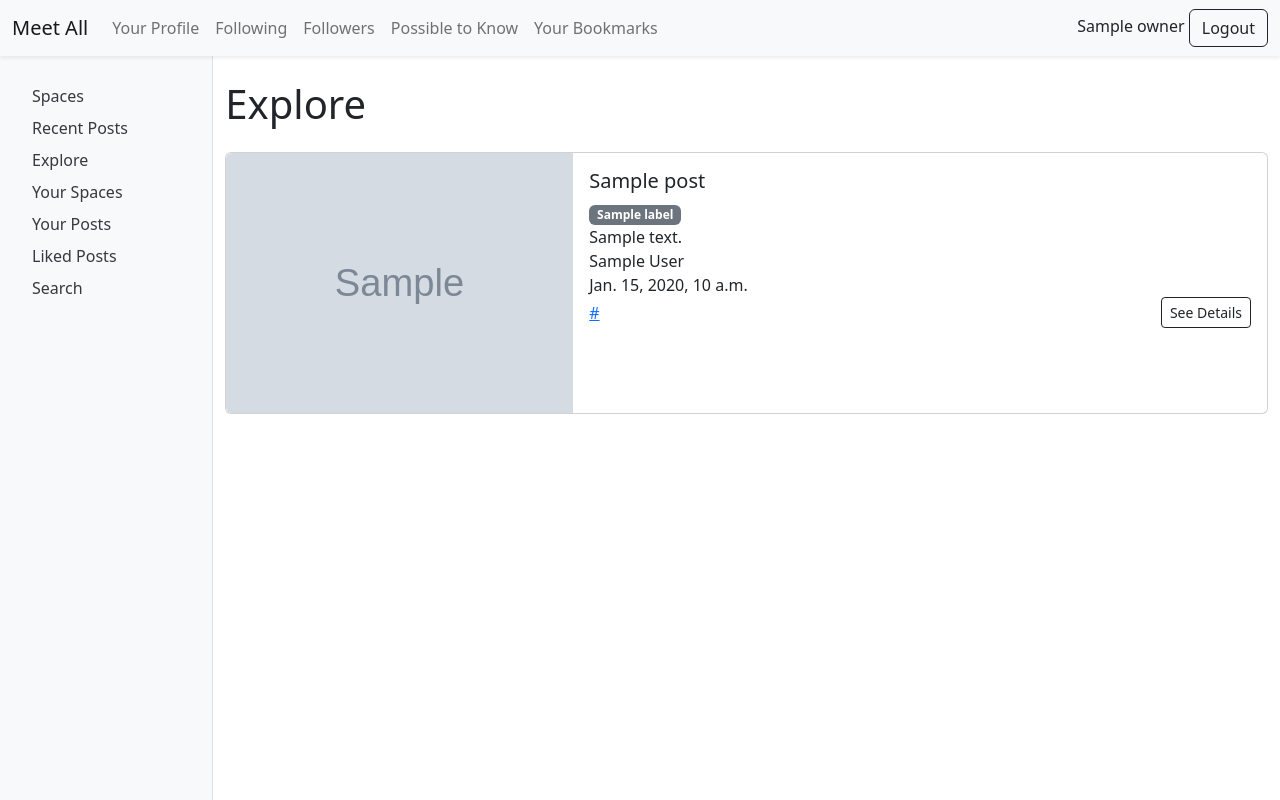
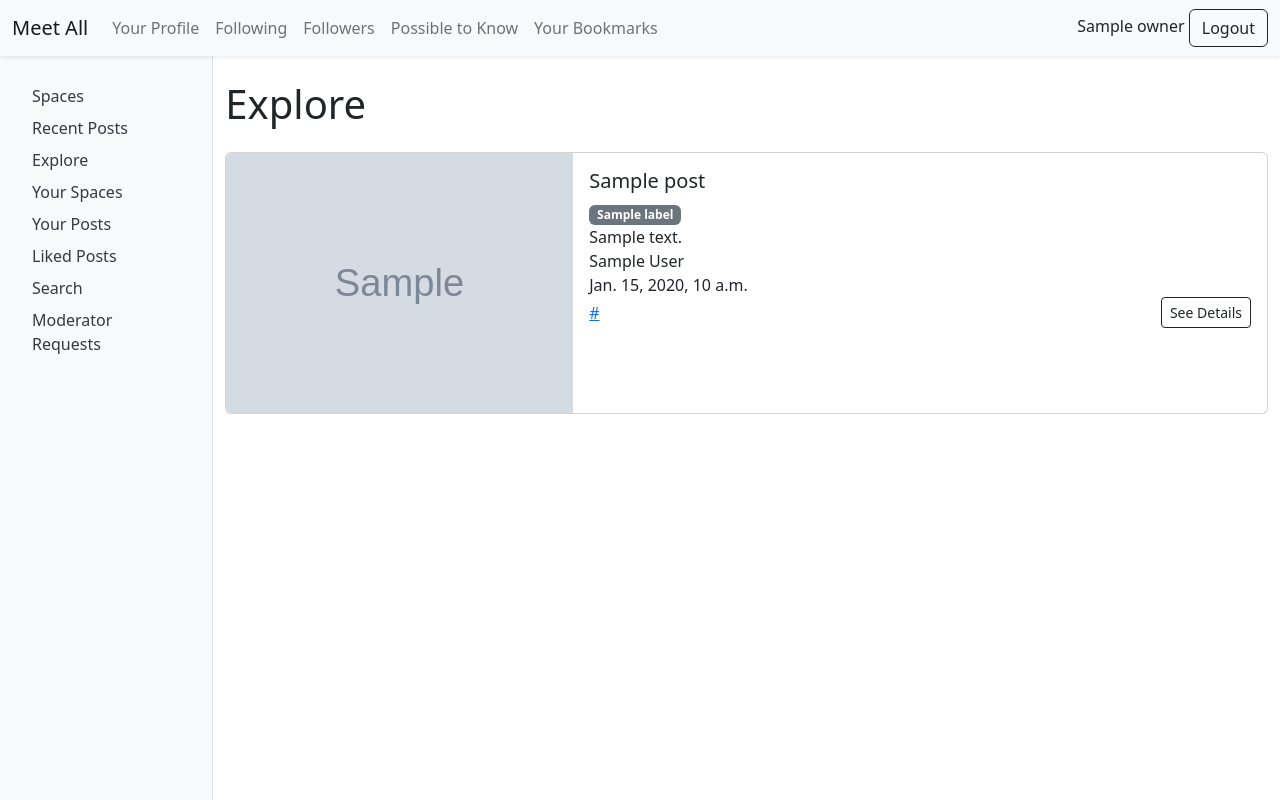
Before and after one commit to dogukanarslan/SWE574-Group-3, a Django app: template app/frontend/templates/explore.html in a window 1280 px wide. Run offline with Django 3.2, Linux system fonts and the light colour scheme; the template is opened without the code that fills it: most values are stand-ins (such as "Sample title", 1, 10 or a date in 2020); grey boxes marked "Sample" are stand-in pictures; some libraries are stand-ins or nearby versions.

Commit message:
when merging recommandation moderator requests in sidebar is deleted

```diff
--- a/app/frontend/templates/_sidebar.html
+++ b/app/frontend/templates/_sidebar.html
@@ -31,6 +31,10 @@
                 <a class="nav-link{% if request.path == '/feed/post/search_form/'%} active{% endif %}"
                     href="{{DOMAIN_URL}}/feed/post/search_form/">Search</a>
             </li>
+            <li class="nav-item">
+                <a class="nav-link{% if request.path == '/feed/space/list_moderator_requests/'%} active{% endif %}"
+                    href="{{DOMAIN_URL}}/feed/space/list_moderator_requests/">Moderator Requests</a>
+            </li>
         </ul>
     </div>
 </nav>
```
